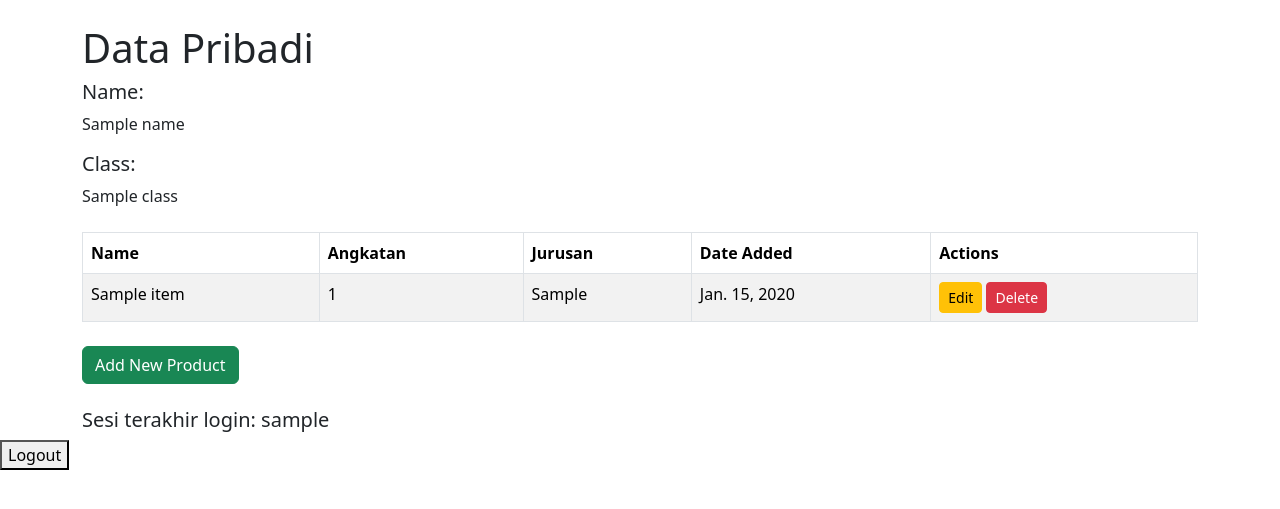
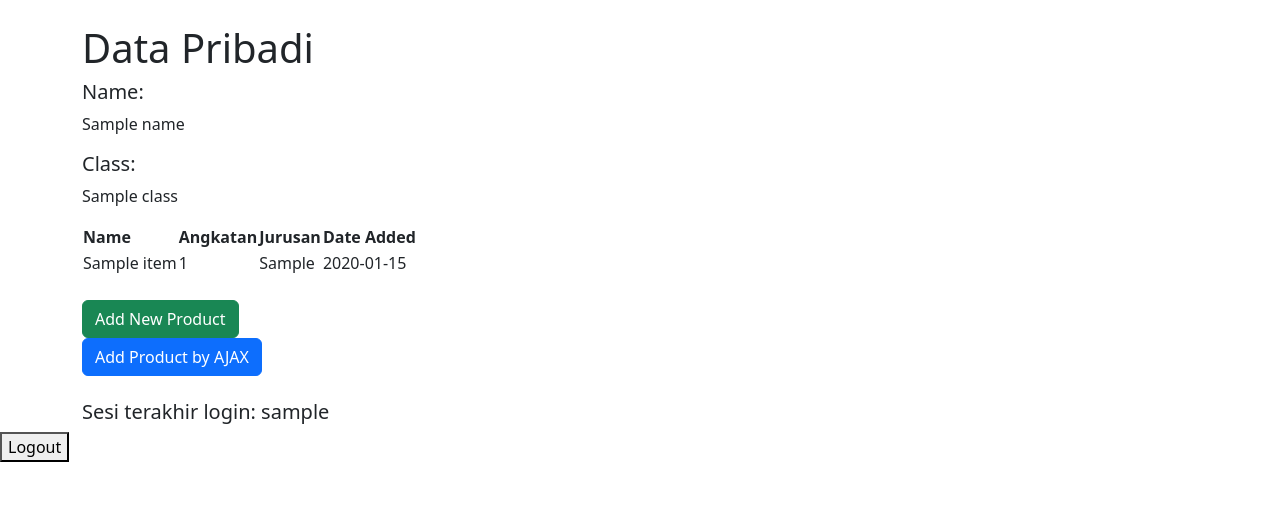
Before and after one commit to irsyadfadh/MVTDjango, a Django app: template main/templates/main.html in a window 1280 px wide. Shown: the part 56-565 px from the top of the page. Run offline with Django 4.2, Linux system fonts and the light colour scheme; tables that the repository leaves empty hold one stand-in row (values such as "Sample post"); the template is opened without the code that fills it: values that come from a table or form of the project are taken from there, most other values are stand-ins (such as "Sample title", 1, 10 or a date in 2020).

Commit message:
Penyelesaian tugas 6

```diff
--- a/main/templates/main.html
+++ b/main/templates/main.html
@@ -16,6 +16,39 @@
         </div>
     </nav>
 
+
+    <div class="modal fade" id="exampleModal" tabindex="-1" aria-labelledby="exampleModalLabel" aria-hidden="true">
+        <div class="modal-dialog">
+            <div class="modal-content">
+                <div class="modal-header">
+                    <h1 class="modal-title fs-5" id="exampleModalLabel">Add New Product</h1>
+                    <button type="button" class="btn-close" data-bs-dismiss="modal" aria-label="Close"></button>
+                </div>
+                <div class="modal-body">
+                    <form id="form" onsubmit="return false;">
+                        {% csrf_token %}
+                        <div class="mb-3">
+                            <label for="name" class="col-form-label">Name:</label>
+                            <input type="text" class="form-control" id="name" name="name"></input>
+                        </div>
+                        <div class="mb-3">
+                            <label for="price" class="col-form-label">Price:</label>
+                            <input type="number" class="form-control" id="price" name="price"></input>
+                        </div>
+                        <div class="mb-3">
+                            <label for="description" class="col-form-label">Description:</label>
+                            <textarea class="form-control" id="description" name="description"></textarea>
+                        </div>
+                    </form>
+                </div>
+                <div class="modal-footer">
+                    <button type="button" class="btn btn-secondary" data-bs-dismiss="modal">Close</button>
+                    <button type="button" class="btn btn-primary" id="button_add" data-bs-dismiss="modal">Add Product</button>
+                </div>
+            </div>
+        </div>
+    </div>
+
     <div class="container mt-4">
         <h1>Data Pribadi</h1>
 
@@ -27,7 +60,7 @@
 
         <!-- Tambahkan desain yang menarik pada bagian ini -->
 
-        <table class="table table-bordered table-striped mt-4">
+        {% comment %} <table class="table table-bordered table-striped mt-4">
             <thead class="bg-info text-white">
                 <tr>
                     <th>Name</th>
@@ -55,7 +88,46 @@
                     </tr>
                 {% endfor %}
             </tbody>
-        </table>
+        </table> {% endcomment %}
+        <table id="product_table"></table>
+        <script>
+            async function getProducts() {
+                return fetch("{% url 'main:get_product_json' %}").then((res) => res.json())
+            }
+            async function refreshProducts() {
+                document.getElementById("product_table").innerHTML = ""
+                const products = await getProducts()
+                let htmlString = `<tr>
+                    <th>Name</th>
+                    <th>Angkatan</th>
+                    <th>Jurusan</th>
+                    <th>Date Added</th>
+                </tr>`
+                products.forEach((item) => {
+                    htmlString += `\n<tr>
+                    <td>${item.fields.name}</td>
+                    <td>${item.fields.angkatan}</td>
+                    <td>${item.fields.jurusan}</td>
+                    <td>${item.fields.date_added}</td>
+                </tr>`
+                })
+
+                document.getElementById("product_table").innerHTML = htmlString
+            }
+            refreshProducts()
+
+            function addProduct() {
+                fetch("{% url 'main:add_product_ajax' %}", {
+                    method: "POST",
+                    body: new FormData(document.querySelector('#form'))
+                }).then(refreshProducts)
+
+                document.getElementById("form").reset()
+                return false
+            }
+            document.getElementById("button_add").onclick = addProduct
+        </script>
+
 
         <div class="mt-4">
             <a href="{% url 'main:create_product' %}" class="btn btn-success">
@@ -63,10 +135,10 @@
             </a>
         </div>
 
+        <button type="button" class="btn btn-primary" data-bs-toggle="modal" data-bs-target="#exampleModal">Add Product by AJAX</button>
+
         <h5 class="mt-4">Sesi terakhir login: {{ last_login }}</h5>
     </div>
-
-
 
 
     <a href="{% url 'main:logout' %}">
--- a/main/urls.py
+++ b/main/urls.py
@@ -9,6 +9,7 @@ from main.views import login_user
 from main.views import logout_user
 from main.views import edit_product
 from main.views import delete_product
+from main.views import get_product_json,add_product_ajax
 
 app_name = 'main'
 
@@ -24,5 +25,7 @@ urlpatterns = [
     path('logout/', logout_user, name='logout'),
     path('edit-product/<int:id>', edit_product, name='edit_product'),
     path('delete/<int:id>', delete_product, name='delete_product'), # sesuaikan dengan nama fungsi yang dibuat
+    path('get-product/', get_product_json, name='get_product_json'),
+    path('create-product-ajax/', add_product_ajax, name='add_product_ajax')
 
 ]
--- a/main/views.py
+++ b/main/views.py
@@ -14,6 +14,7 @@ from django.contrib.auth.decorators import login_required
 import datetime
 from django.http import HttpResponseRedirect
 from django.urls import reverse
+from django.views.decorators.csrf import csrf_exempt
 
 @login_required(login_url='/login')
 def show_main(request):
@@ -112,4 +113,23 @@ def delete_product(request, id):
     # Kembali ke halaman awal
     return HttpResponseRedirect(reverse('main:show_main'))
 
+def get_product_json(request):
+    item = Item.objects.all()
+    return HttpResponse(serializers.serialize('json', item))
+
+@csrf_exempt
+def add_product_ajax(request):
+    if request.method == 'POST':
+        name = request.POST.get("name")
+        price = request.POST.get("price")
+        description = request.POST.get("description")
+        user = request.user
+
+        new_product = Item(name=name, price=price, description=description, user=user)
+        new_product.save()
+
+        return HttpResponse(b"CREATED", status=201)
+
+    return HttpResponseNotFound()
+
 # Create your views here
--- a/templates/base.html
+++ b/templates/base.html
@@ -14,7 +14,8 @@
         <link href="https://cdn.jsdelivr.net/npm/bootstrap@5.3.2/dist/css/bootstrap.min.css" rel="stylesheet" integrity="sha384-T3c6CoIi6uLrA9TneNEoa7RxnatzjcDSCmG1MXxSR1GAsXEV/Dwwykc2MPK8M2HN" crossorigin="anonymous">
         <script src="https://code.jquery.com/jquery-3.6.0.min.js" integrity="sha384-KyZXEAg3QhqLMpG8r+J4jsl5c9zdLKaUk5Ae5f5b1bw6AUn5f5v8FZJoMxm6f5cH1" crossorigin="anonymous"></script>
         <link rel="stylesheet" href="https://fonts.googleapis.com/css?family=Roboto">
-
+        <script src="https://cdn.jsdelivr.net/npm/@popperjs/core@2.11.8/dist/umd/popper.min.js" integrity="sha384-I7E8VVD/ismYTF4hNIPjVp/Zjvgyol6VFvRkX/vR+Vc4jQkC+hVqc2pM8ODewa9r" crossorigin="anonymous"></script>
+        <script src="https://cdn.jsdelivr.net/npm/bootstrap@5.3.2/dist/js/bootstrap.min.js" integrity="sha384-BBtl+eGJRgqQAUMxJ7pMwbEyER4l1g+O15P+16Ep7Q9Q+zqX6gSbd85u4mG4QzX+" crossorigin="anonymous"></script>
     </head>
 
     <body>
```
Also changed, not shown: README.md.
